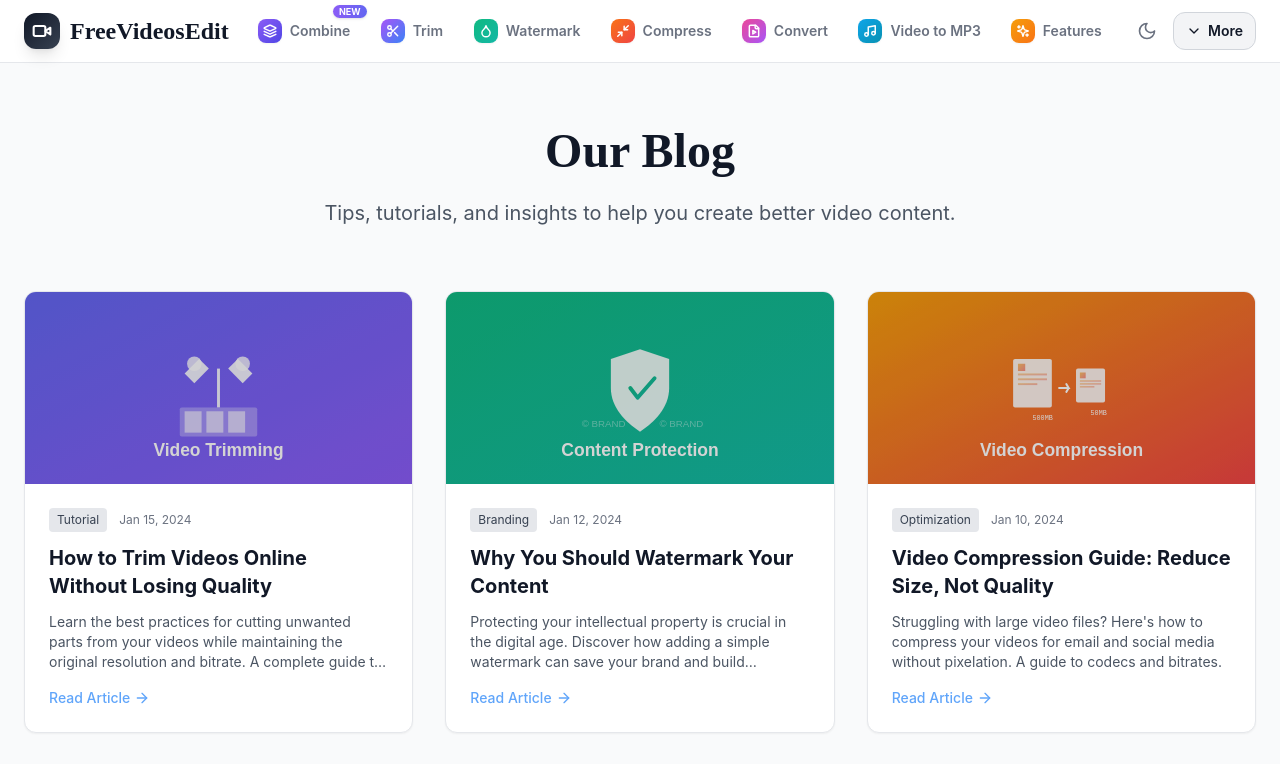
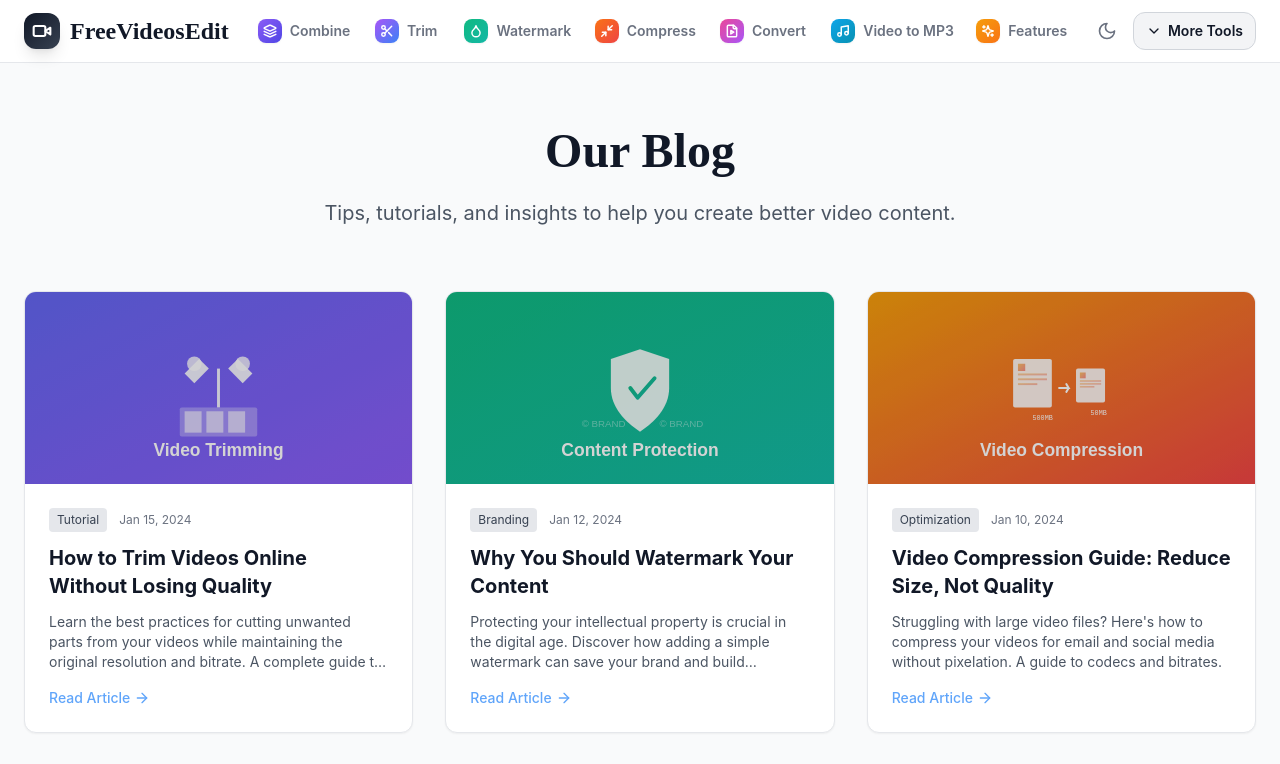
Before and after one commit to Chirag928396/freevideosedit, a Next.js app: page /blog in a window 1280 px wide. Shown: the top 764 px of the page. Built offline with nearby package versions, Linux system fonts and the light colour scheme.

Commit message:
Header Change

```diff
--- a/components/Header.tsx
+++ b/components/Header.tsx
@@ -36,7 +36,7 @@ const navItems = [
     activeText: "text-violet-600 dark:text-violet-400",
     activeBg: "bg-violet-50 dark:bg-violet-900/20",
     activeBorder: "border-violet-200 dark:border-violet-700/50",
-    badge: "NEW",
+    badge: null,
   },
   {
     href: "/trim-video",
@@ -294,7 +294,7 @@ export default function Header() {
               ) : (
                 <ChevronDown className="h-4 w-4" />
               )}
-              More
+              More Tools
             </button>
 
             {isMenuOpen && (
```
